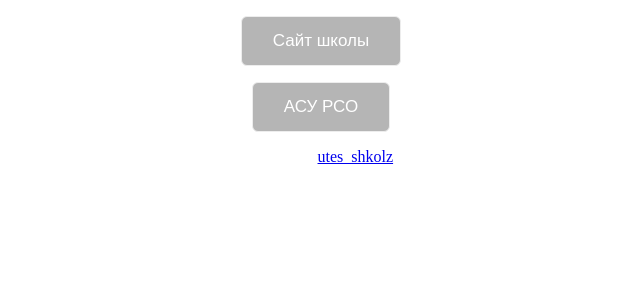
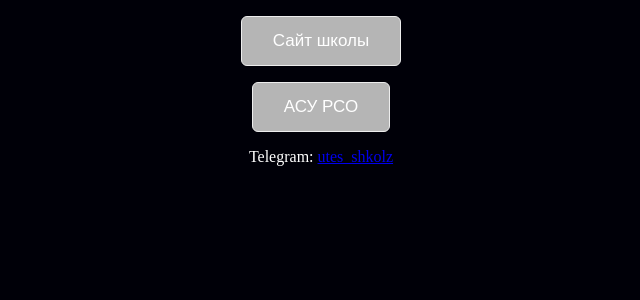
Before and after one commit to lolhie3/lolhie3.github.io, a PHP site: page /school_links/index.html in a window 1280 px wide. Shown: the top 300 px of the page, without its empty margins (319-959 px from the left). Run offline with PHP 8.4, Linux system fonts and the light colour scheme.

Commit message:
Update styles.css

```diff
--- a/school_links/styles.css
+++ b/school_links/styles.css
@@ -17,3 +17,7 @@
 	position:relative;
 	top:1px;
 }
+
+body {
+    background-color: #000008;
+}
```
